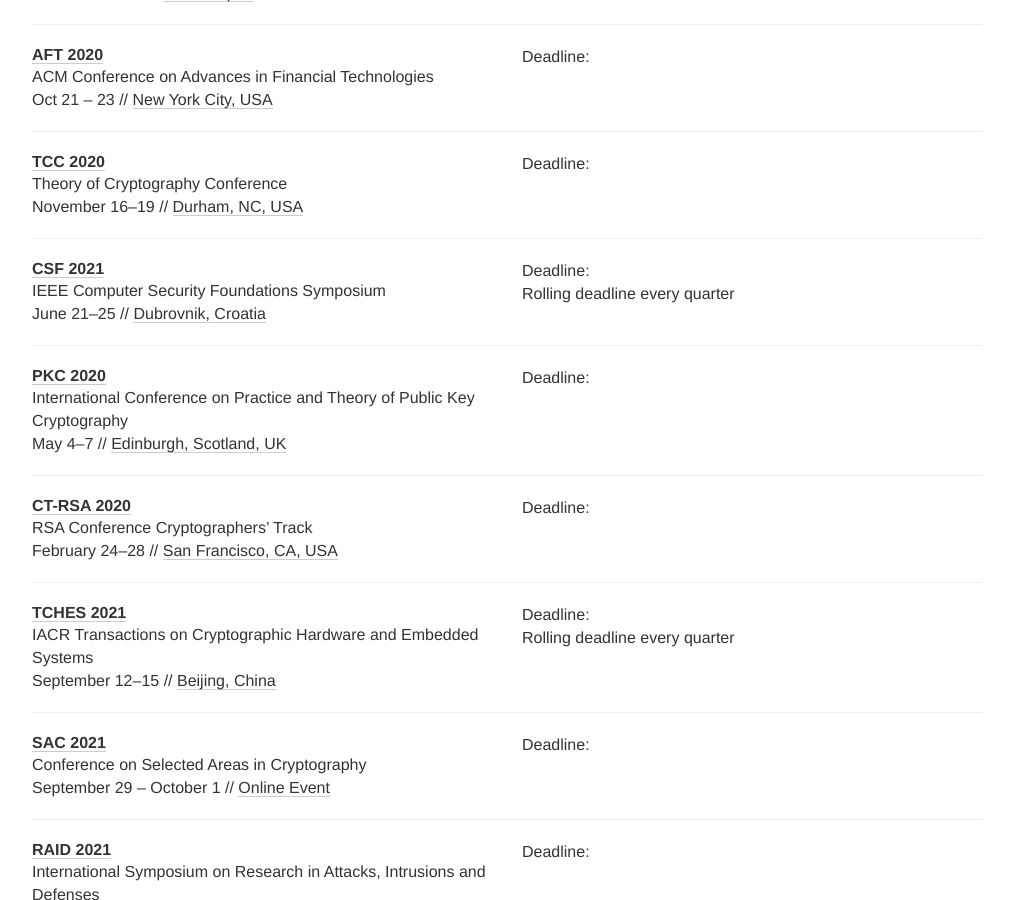
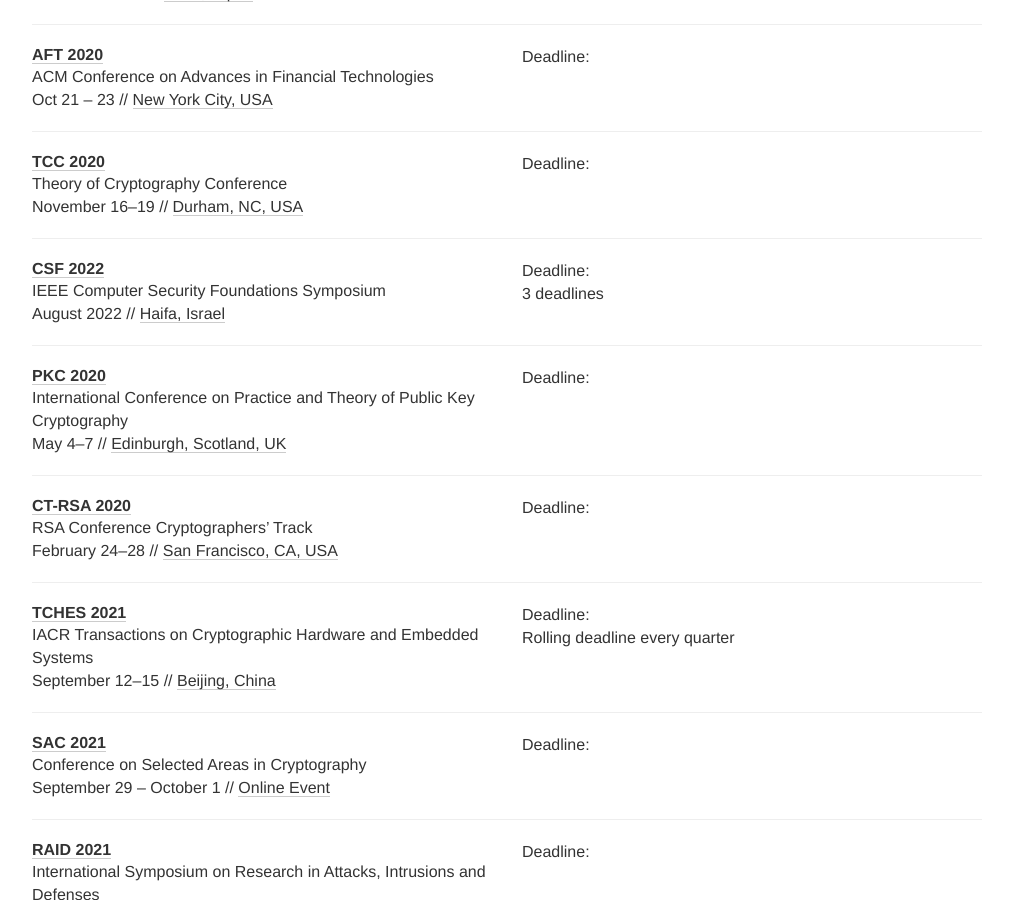
Before and after one commit to sec-deadlines/sec-deadlines.github.io, a Jekyll site: the page built from index.html, in a window 1280 px wide and 900 px high, scrolled down 2168 px. Shown: the whole window, without its empty margins (133-1146 px from the left). Built offline with Jekyll 4.4.1, drawn with Linux system fonts in a browser that asks for light colours; nearby versions of some CDN libraries; comment, search, counter and statistics services are not loaded.

Commit message:
Add CSF 2022

```diff
--- a/_data/conferences.yml
+++ b/_data/conferences.yml
@@ -211,15 +211,15 @@
 
 - name: CSF
   description: IEEE Computer Security Foundations Symposium
-  year: 2021
-  link: https://www.ieee-security.org/TC/CSF2021/
+  year: 2022
+  link: https://www.ieee-security.org/TC/CSF2022
   deadline:
-    - "2020-05-08 23:59"
-    - "2020-10-02 23:59"
-    - "2021-02-08 23:59"
-  comment: Rolling deadline every quarter
-  date: June 21-25
-  place: Dubrovnik, Croatia
+    - "2021-05-14 23:59"
+    - "2021-10-01 23:59"
+    - "2022-02-05 23:59"
+  comment: 3 deadlines
+  date: August 2022
+  place: Haifa, Israel
   tags: [SEC, PRIV]
 
 - name: PKC
```
